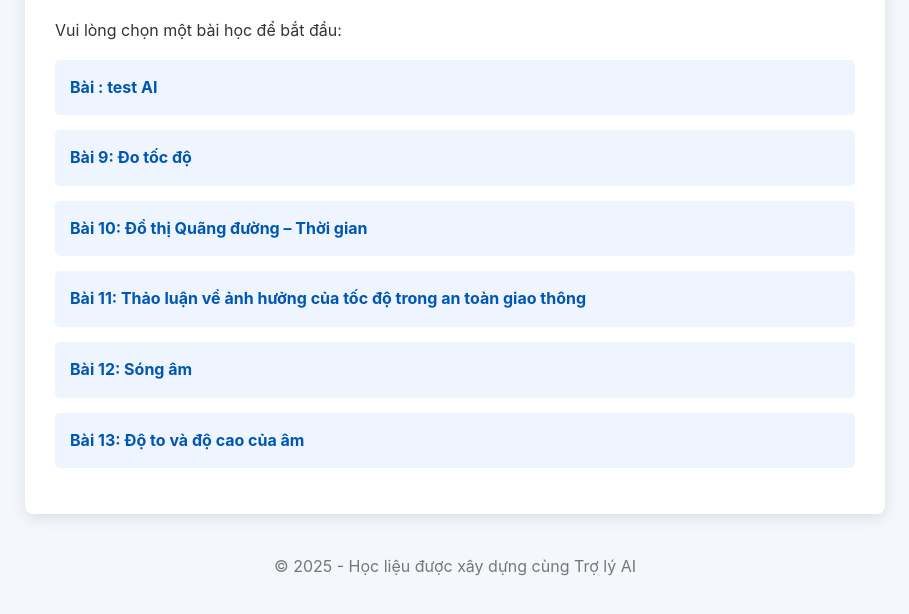
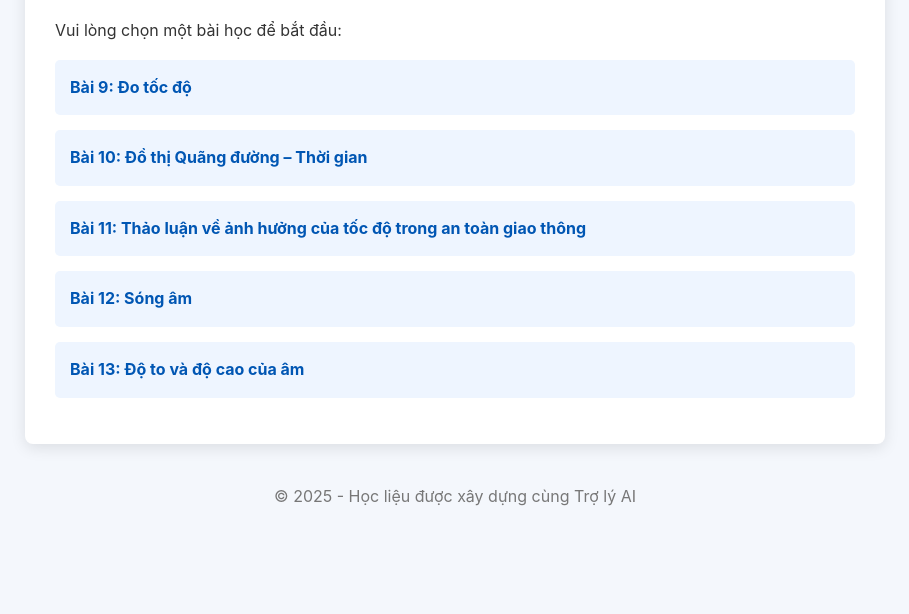
Before and after one commit to vanhien1199-art/khtn7, a website: page index.html in a window 1280 px wide. Shown: the part 178-792 px from the top of the page, without its empty margins (185-1094 px from the left). Drawn offline with Linux system fonts and the light colour scheme.

Commit message:
Update index.html

```diff
--- a/index.html
+++ b/index.html
@@ -20,8 +20,7 @@
         <h1>Danh sách bài học Tương tác</h1>
         <p>Vui lòng chọn một bài học để bắt đầu:</p>
         <ul class="lesson-list">
-            <li><a href="/demo/">Bài : test AI</a></li>
-            <li><a href="/do-toc-do/">Bài 9: Đo tốc độ</a></li>
+             <li><a href="/do-toc-do/">Bài 9: Đo tốc độ</a></li>
             <li><a href="/do-thi-s-t/">Bài 10: Đồ thị Quãng đường – Thời gian</a></li>
             <li><a href="/tl-anh-huong-cua-toc-do/">Bài 11: Thảo luận về ảnh hưởng của tốc độ trong an toàn giao thông</a></li>
             <li><a href="/song-am/">Bài 12: Sóng âm</a></li>
```
